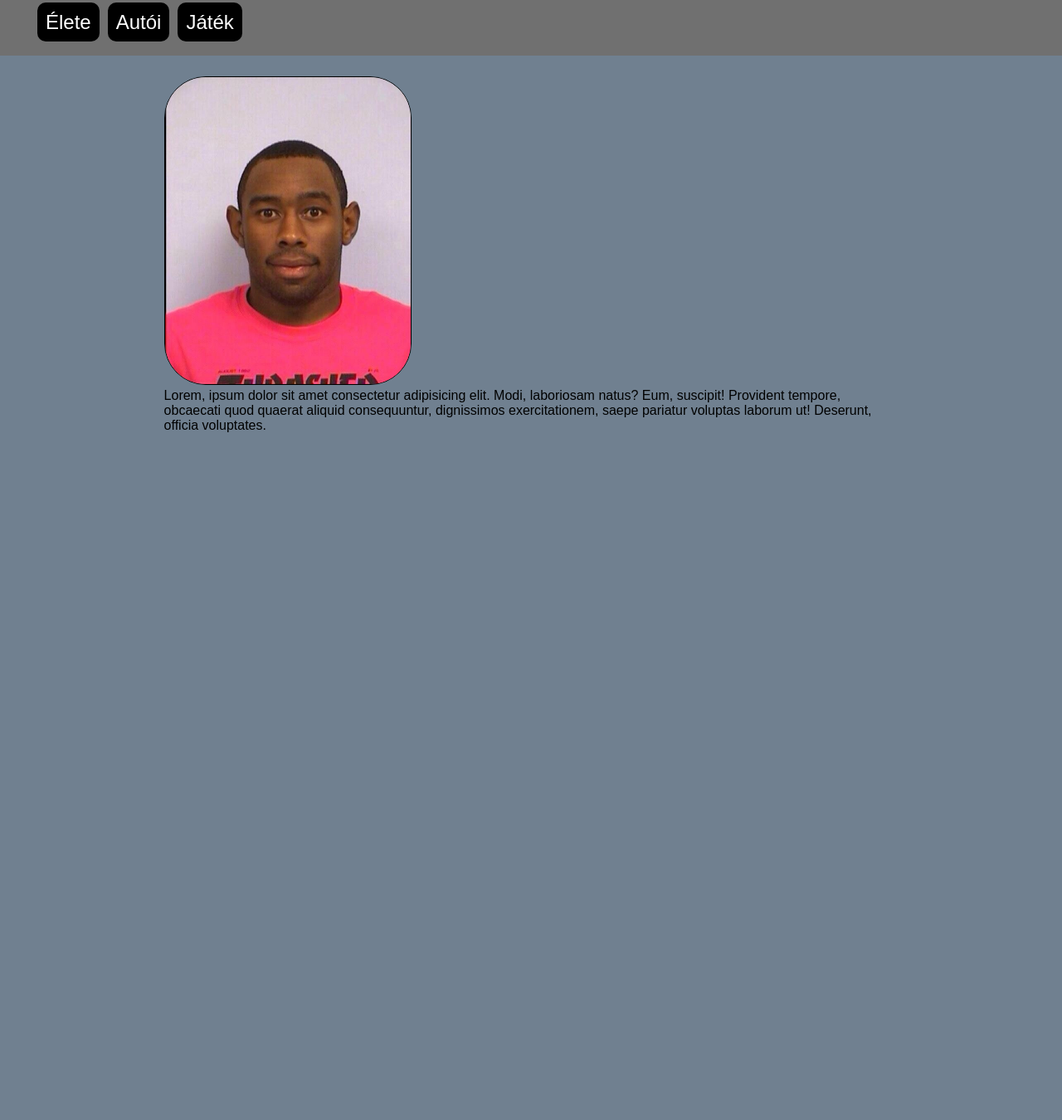
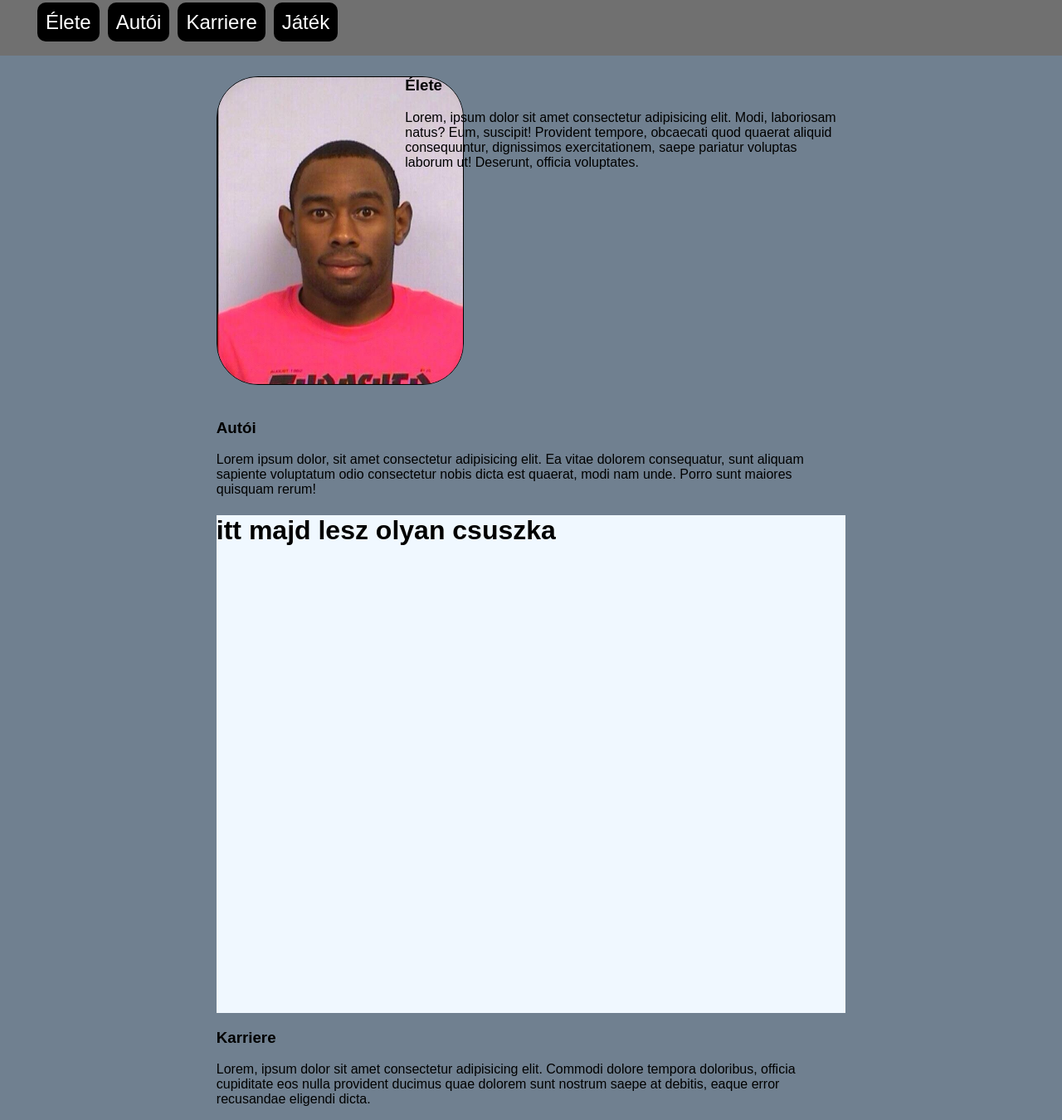
Before and after one commit to borsodi-koppany/IKTw_Projekt_2023, a plain HTML site: page index.html in a window 1280 px wide. Shown: the part 8-1358 px from the top of the page at 83% size. Before the commit the page ends 800 px from the top, so only its background shows below. Drawn offline with Linux system fonts and the light colour scheme.

Commit message:
index felépítése kész

```diff
--- a/index.html
+++ b/index.html
@@ -5,24 +5,58 @@
     <meta name="viewport" content="width=device-width, initial-scale=1.0" />
     <title>Ken Block</title>
     <link rel="stylesheet" href="style.css" />
-    <link rel="icon" type="image/x-icon" href="Kepek/_previmg.ico">
+    <link rel="icon" type="image/x-icon" href="Kepek/_previmg.ico" />
     <script src="script.js" defer></script>
   </head>
   <body>
     <div class="navbar">
       <ul class="navbar-list">
-        <li class="navbar-item"><a href="#elete" class="navbar-link">Élete</a></li>
-        <li class="navbar-item"><a href="" class="navbar-link">Autói</a></li>
+        <li class="navbar-item">
+          <a href="#elete" class="navbar-link">Élete</a>
+        </li>
+        <li class="navbar-item">
+          <a href="#autoi" class="navbar-link">Autói</a>
+        </li>
+        <li class="navbar-item"><a href="#karrier" class="navbar-link">Karriere</a></li>
         <li class="navbar-item"><a href="" class="navbar-link">Játék</a></li>
       </ul>
     </div>
     <div id="elete">
-        <div class="kep">
-            <img src="Kepek/placeholder.jpg" alt="Ken Block" id="kep1">
-        </div>
-        <div class="szoveg">
-            Lorem, ipsum dolor sit amet consectetur adipisicing elit. Modi, laboriosam natus? Eum, suscipit! Provident tempore, obcaecati quod quaerat aliquid consequuntur, dignissimos exercitationem, saepe pariatur voluptas laborum ut! Deserunt, officia voluptates.
-        </div>
+      <div class="kep">
+        <img src="Kepek/placeholder.jpg" alt="Ken Block" id="kep1" />
+      </div>
+      <div>
+        <h3 class="cim">Élete</h3>
+        <p class="szoveg" id="eleteSzoveg">
+          Lorem, ipsum dolor sit amet consectetur adipisicing elit. Modi,
+          laboriosam natus? Eum, suscipit! Provident tempore, obcaecati quod
+          quaerat aliquid consequuntur, dignissimos exercitationem, saepe
+          pariatur voluptas laborum ut! Deserunt, officia voluptates.
+        </p>
+      </div>
+    </div>
+    <div id="autoi">
+      <div class="hh">
+        <h3 class="cim">Autói</h3>
+        <p class="szoveg" id="autoiSzoveg">
+          Lorem ipsum dolor, sit amet consectetur adipisicing elit. Ea vitae
+          dolorem consequatur, sunt aliquam sapiente voluptatum odio consectetur
+          nobis dicta est quaerat, modi nam unde. Porro sunt maiores quisquam
+          rerum!
+        </p>
+      </div>
+      <div class="kepnezegeto">
+        <h1>itt majd lesz olyan csuszka</h1>
+      </div>
+    </div>
+    <div id="karrier">
+      <h3>Karriere</h3>
+      <p>
+        Lorem, ipsum dolor sit amet consectetur adipisicing elit. Commodi dolore
+        tempora doloribus, officia cupiditate eos nulla provident ducimus quae
+        dolorem sunt nostrum saepe at debitis, eaque error recusandae eligendi
+        dicta.
+      </p>
     </div>
   </body>
 </html>
--- a/style.css
+++ b/style.css
@@ -38,9 +38,11 @@ body {
 }
 
 #elete{
-    width: 70%;
+    width: 60%;
     margin: 0 auto;
     margin-top: 100px;
+    height: 100%;
+    margin-bottom: 300px;
 }
 
 #kep1 {
@@ -50,6 +52,33 @@ body {
     border: 1px solid black;
 }
 
-.kep .szoveg {
+.kep{
     float: left;
+    margin: 0;
+    width: 30%;
+    height: 370px;
+    margin-bottom: 0;
 }
+
+#eleteszoveg{
+    float: right;
+    width: 70%;
+}
+
+
+.hh{
+    width: 60%;
+    margin: auto;
+}
+
+.kepnezegeto{
+    height: 600px;
+    width: 60%;
+    margin: auto;
+    background-color: aliceblue;
+}
+
+#karrier{
+    width: 60%;
+    margin: auto;
+}
```
